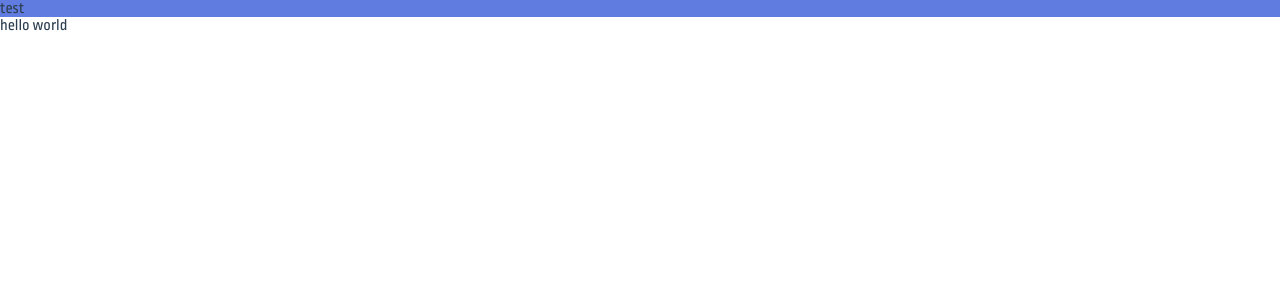
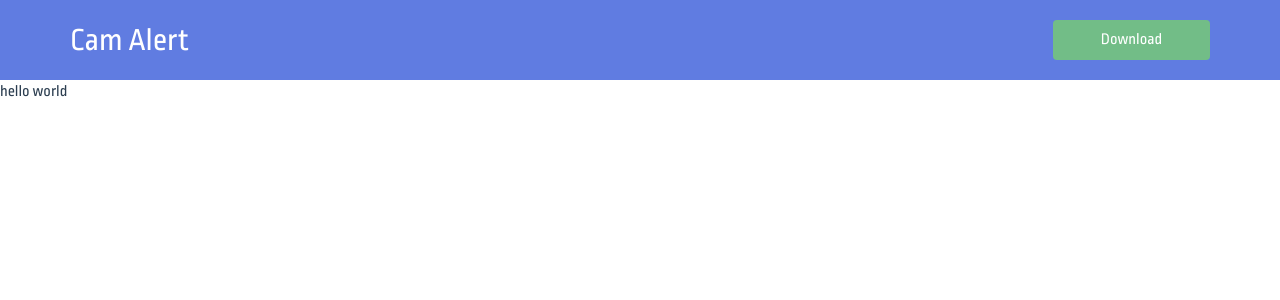
Before and after one commit to PineconeLP/cam-alert-website, a Vue app: page / in a window 1280 px wide. Shown: the top 300 px of the page. Built offline with nearby package versions, Linux system fonts and the light colour scheme.

Commit message:
Add header

```diff
--- a/package.json
+++ b/package.json
@@ -8,7 +8,10 @@
     "dev": "vue-cli-service serve"
   },
   "dependencies": {
+    "bootstrap": "^4.5.0",
     "core-js": "^3.6.5",
+    "jquery": "^3.5.1",
+    "popper.js": "^1.16.1",
     "vue": "^3.0.0-rc.1"
   },
   "devDependencies": {
--- a/src/App.vue
+++ b/src/App.vue
@@ -30,5 +30,8 @@ export default {
   color: #2c3e50;
 
   --color-primary: #607ce1;
+
+  --color-secondary-light: #72bd87;
+  --color-secondary-dark: #4a9960;
 }
 </style>
--- /dev/null
+++ b/src/components/DownloadButton.vue
@@ -0,0 +1,19 @@
+<template>
+  <a class="download px-5" href="/download">Download</a>
+</template>
+
+<script>
+export default {
+  name: "DownloadButton"
+};
+</script>
+
+<style scoped>
+.download {
+  background-color: var(--color-secondary-light);
+}
+
+.download:hover {
+  background-color: var(--color-secondary-dark);
+}
+</style>
--- a/src/components/Header.vue
+++ b/src/components/Header.vue
@@ -1,15 +1,41 @@
 <template>
-  <div id="root">test</div>
+  <div id="root" class="py-3">
+    <nav class="container">
+      <div class="row justify-content-between align-items-center">
+        <a class="nav-title" href="#">Cam Alert</a>
+        <ul class="nav nav-pills">
+          <li class="nav-item">
+            <download-button class="nav-link" />
+          </li>
+        </ul>
+      </div>
+    </nav>
+  </div>
 </template>
 
 <script>
+import DownloadButton from "./DownloadButton";
+
 export default {
-  name: "Header"
+  name: "Header",
+  components: {
+    DownloadButton
+  }
 };
 </script>
 
 <style scoped>
 #root {
   background-color: var(--color-primary);
+  color: white;
+}
+
+.nav-title {
+  font-size: 2rem;
+}
+
+nav a {
+  color: white;
+  text-decoration: none;
 }
 </style>
--- a/src/main.js
+++ b/src/main.js
@@ -1,4 +1,7 @@
 import { createApp } from "vue";
 import App from "./App.vue";
 
+import "bootstrap";
+import "bootstrap/dist/css/bootstrap.min.css";
+
 createApp(App).mount("#app");
```
Also changed, not shown: 1 other file (tests, documents, lock files or other folders).
